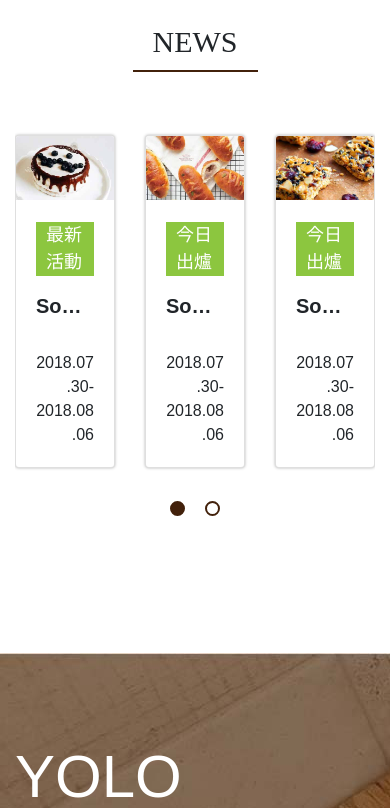
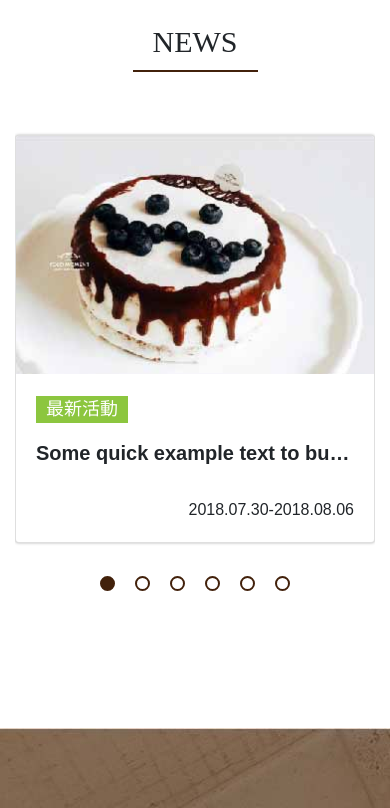
Before and after one commit to yolomoment/yolomoment.github.io, a plain HTML site: page index.html in a window 390 px wide. Shown: the part 940-1748 px from the top of the page. Drawn offline with nearby package versions, Linux system fonts and the light colour scheme.

Commit message:
ver0.1.4

```diff
--- a/index.html
+++ b/index.html
@@ -188,9 +188,6 @@
                     </div>
                     <div class="swiper-pagination"></div>
                 </div>
-
-
-
             </div>
         </section>
         <section class="section3">
@@ -232,7 +229,7 @@
         <section class="section6">
             <div class="container">
                 <div class="row">
-                    <div class="col ">
+                    <div class="col col-lg col-12">
                         <h4>地址</h4>
                         <p>彰化市中正路一段430號</p>
                         <h4>營業時間</h4>
@@ -242,7 +239,7 @@
                         <h4>訂位專線</h4>
                         <p class="last">04-7222436</p>
                     </div>
-                    <div class="col">
+                    <div class="col col-lg col-12">
                         <iframe src="https://www.google.com/maps/embed?pb=!1m14!1m8!1m3!1d14570.125717183355!2d120.542685!3d24.0828!3m2!1i1024!2i768!4f13.1!3m3!1m2!1s0x0%3A0x7f3d53c21ce66ea4!2zWW9sbyBNb21lbnQg5paw576O5byP6IiS6aOfICYg54OY54SZ5Z2K!5e0!3m2!1szh-TW!2stw!4v1532876505727"
                             frameborder="0" style="border:0" allowfullscreen></iframe>
                     </div>
@@ -264,7 +261,6 @@
             <hr>
             <p>Copyright © 2018 YOLO MOMENT. All rights reserved.</p>
         </footer>
-        <div v-for="item in test"> {{item}} </div>
     </div>
 
 
--- a/js/script.js
+++ b/js/script.js
@@ -30,12 +30,41 @@
         "index/carousel_02.jpg",
         "index/carousel_03.jpg",
         "index/carousel_04.jpg"
-    ]
+    ],
+    news: [{
+        "news_01": {
+            "title": "敬老白金周",
+            "category": "活動",
+            "start_date": "2018.07.29",
+            "end_date": "2018.08.03",
+            "img_src": "..img/news/news_01.jpg"
+        }
+    }, {
+        "news_02": {
+            "title": "敬老白金周",
+            "category": "活動",
+            "start_date": "2018.07.29",
+            "end_date": "2018.08.03",
+            "img_src": "..img/news/news_01.jpg"
+        }
+    }, {
+        "news_03": {
+            "title": "敬老白金周",
+            "category": "活動",
+            "start_date": "2018.07.29",
+            "end_date": "2018.08.03",
+            "img_src": "..img/news/news_01.jpg"
+        }
+    }]
 };
+console.log(test_datas)
 var vue = new Vue({
     el: '#vue',
     data: test_datas
 })
+
+
+
 var swiper = new Swiper('#banner', {
     loop: true,
     pagination: {
@@ -51,4 +80,19 @@
     pagination: {
         el: '.swiper-pagination',
     },
+    breakpoints: {
+
+        960: {
+            slidesPerView: 3,
+            slidesPerGroup: 3,
+            spaceBetween: 30,
+
+        },
+        500: {
+            slidesPerView: 1,
+            slidesPerGroup: 1,
+            spaceBetween: 10,
+        },
+
+    },
 });
```
